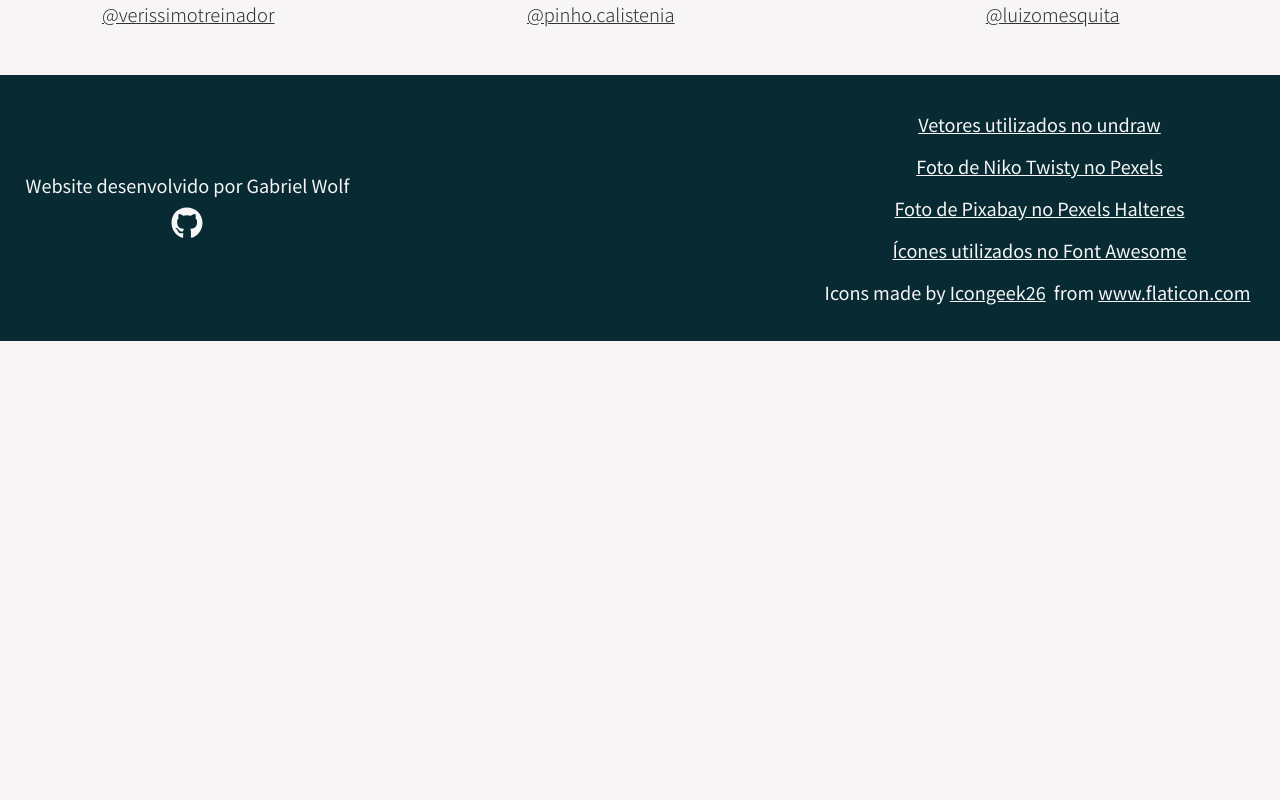
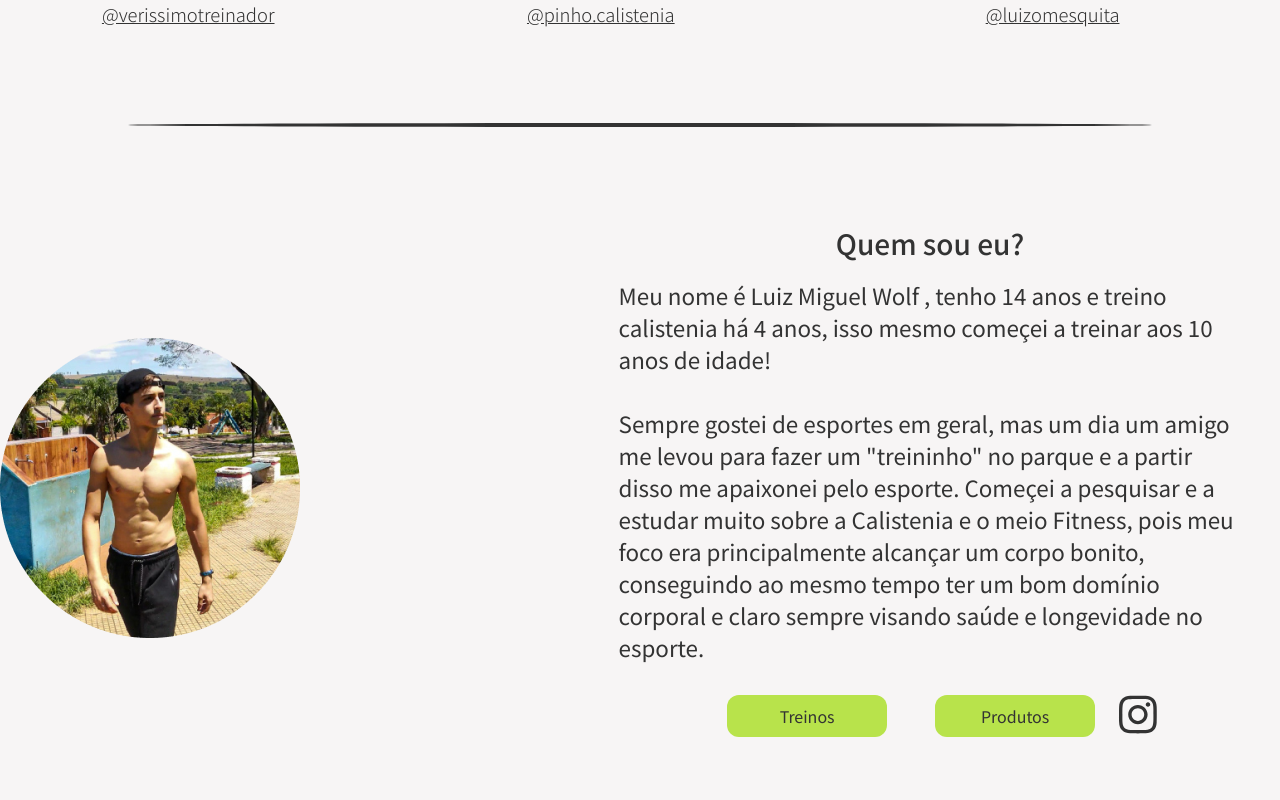
Before and after one commit to GabrielWolf-Dev/luiz-wolf_calistenia, a React (Create React App) app: page / in a window 1280 px wide. Shown: the part 3320-4120 px from the top of the page. Before the commit the page ends 3661 px from the top, so only its background shows below. Built offline with nearby package versions, Linux system fonts and the light colour scheme.

Commit message:
Update
Section "About Me" created and some changes.

```diff
--- a/src/Components/Header/index.js
+++ b/src/Components/Header/index.js
@@ -3,7 +3,7 @@ import styled from 'styled-components';
 import { faAdjust } from '@fortawesome/free-solid-svg-icons';
 import { Link } from 'react-router-dom';
 
-import { IconAdjust } from '../UI';
+import { Icons } from '../UI';
 import logoLight from '../../assets/img/logoLight.png';
 import logoDark from '../../assets/img/logoDark.png';
 
@@ -18,8 +18,16 @@ const BgHeader = styled.header`
   margin-bottom: 48px;
 `;
 
+const IconAdjust = styled(Icons)`
+  color: ${({ theme }) => theme.menuFooter_Content};
+
+  :hover {
+    color: ${({ theme }) => theme.menuFooter_ContentHover};
+  }
+`;
+
 const Menu = styled.nav`
-  width: 65%;
+  width: 50%;
   display: flex;
   justify-content: space-around;
   align-items: center;
--- /dev/null
+++ b/src/Components/Home/AboutMe.js
@@ -0,0 +1,62 @@
+import React from 'react';
+import styled from 'styled-components';
+import { faInstagram } from '@fortawesome/free-brands-svg-icons';
+
+import imgLuiz from '../../assets/img/imgLuiz.png';
+import {
+  Container,
+  ImgCircle,
+  SectionContent,
+  TitleContentSections,
+  DefaultParagraph,
+  DefaultButton,
+  Icons,
+  Line,
+} from '../UI';
+
+const ContainerAboutMe = styled(Container)`
+    display: flex;
+    justify-content: space-between;
+    align-items: center;
+    margin: 48px auto;
+`;
+
+const ImgLuiz = styled(ImgCircle)`
+    max-width: 300px;
+    height: 300px;
+`;
+
+const IconInsta = styled(Icons)`
+    margin-bottom: 8px;
+    vertical-align: middle;
+`;
+
+export default function AboutMe() {
+  return (
+    <>
+      <Line />
+      <ContainerAboutMe>
+        <ImgLuiz src={imgLuiz} alt="Foto do Luiz Miguel andando numa praça" />
+        <SectionContent>
+          <TitleContentSections>Quem sou eu?</TitleContentSections>
+          <DefaultParagraph>
+            Meu nome é Luiz Miguel Wolf , tenho 14 anos e treino calistenia há 4 anos,
+            isso mesmo começei a treinar aos 10 anos de idade!
+          </DefaultParagraph>
+          <DefaultParagraph>
+            Sempre gostei de esportes em geral,
+            mas um dia um amigo me levou para fazer um "treininho"
+            no parque e a partir disso me apaixonei pelo esporte.
+            Começei a pesquisar e a estudar muito sobre a Calistenia e o meio Fitness,
+            pois meu foco era principalmente alcançar um corpo bonito,
+            conseguindo ao mesmo tempo ter um bom domínio corporal
+            e claro sempre visando saúde e longevidade no esporte.
+          </DefaultParagraph>
+          <DefaultButton>Treinos</DefaultButton>
+          <DefaultButton>Produtos</DefaultButton>
+          <IconInsta icon={faInstagram} />
+        </SectionContent>
+      </ContainerAboutMe>
+    </>
+  );
+}
--- a/src/Components/Home/index.js
+++ b/src/Components/Home/index.js
@@ -5,6 +5,7 @@ import SectionWhatIs from './SectionWhatIs';
 import TargetAudience from './TargetAudience';
 import RelationSports from './RelationSports';
 import Shapes from './Shapes';
+import AboutMe from './AboutMe';
 
 export default function Home({ theme }) {
   return (
@@ -14,6 +15,7 @@ export default function Home({ theme }) {
       <TargetAudience theme={theme} />
       <RelationSports />
       <Shapes />
+      <AboutMe />
     </>
   );
 }
--- a/src/Components/UI/index.js
+++ b/src/Components/UI/index.js
@@ -31,14 +31,14 @@ export const ImgCircle = styled.img`
     display: inline-block;
 `;
 
-export const IconAdjust = styled(FontAwesomeIcon)`
-    color: ${({ theme }) => theme.menuFooter_Content};
+export const Icons = styled(FontAwesomeIcon)`
     font-size: 2.7rem;
     cursor: pointer;
     transition: all ease 0.3s;
+    color: ${({ theme }) => theme.text};
 
-    :hover{
-        color: ${({ theme }) => theme.menuFooter_ContentHover};
+    :hover {
+        color: ${({ theme }) => theme.flashyColor};
     }
 `;
 
@@ -62,3 +62,22 @@ export const DefaultParagraph = styled.p`
     color: ${({ theme }) => theme.text};
     text-align: left;
 `;
+
+export const DefaultButton = styled.button`
+    width: 100%;
+    max-width: 160px;
+    height: 42px;
+    border: 0;
+    border-radius: 12px;
+    background-color: ${({ theme }) => theme.flashyColor};
+    color: #333333;
+    margin: 16px 24px;
+    cursor: pointer;
+`;
+
+export const Line = styled.hr`
+    width: 80%;
+    margin: 96px auto 0 auto;
+    border: 2px solid #333333;
+    border-radius: 50%;
+`;
```
